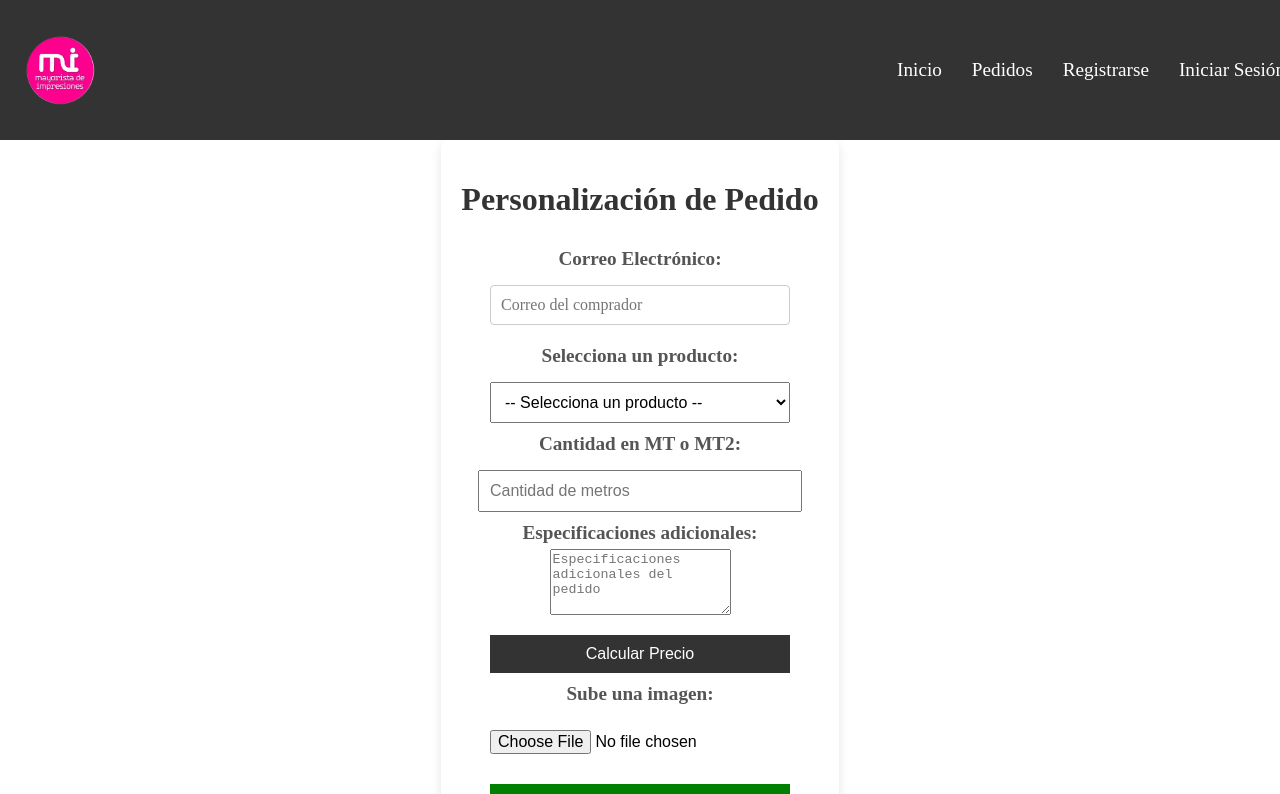
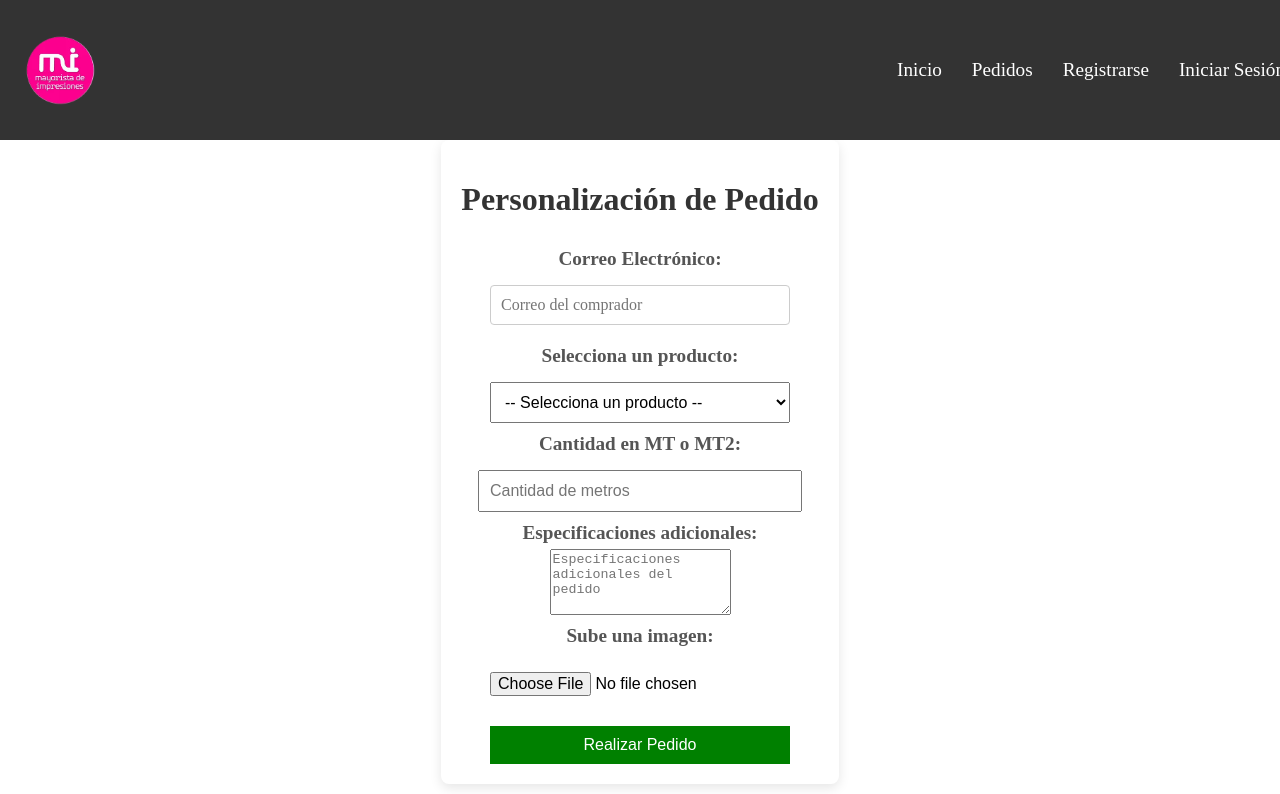
Before and after one commit to Romanchu/LaDuplicadora, a React (Create React App) app: page /personalizacion in a window 1280 px wide. Shown: the top 794 px of the page. Built offline with nearby package versions, Linux system fonts and the light colour scheme.

Commit message:
terminado con modificaciones de precio

```diff
--- a/src/components/Personalizacion/Personalizacion.jsx
+++ b/src/components/Personalizacion/Personalizacion.jsx
@@ -3,7 +3,6 @@ import './Personalizacion.css';
 
 const Personalizacion = () => {
   const [producto, setProducto] = useState('');
-  const [precio, setPrecio] = useState(0);
   const [imagen, setImagen] = useState(null);
   const [email, setEmail] = useState('');
   const [opcionesAdicionales, setOpcionesAdicionales] = useState([]);
@@ -16,144 +15,6 @@ const Personalizacion = () => {
     'Ecosolvente': ['Vinilo b/Blanca (Brillo o matte)', 'Vinilo b/Negra (Brillo o matte)', 'Vinilo transparente', 'Microperforado', 'Lona Front 13oz', 'Lona Backlinght', 'Esmerilado', 'Blackout/Fotográfico', 'Vinilo LG Base Gris', 'Blueback'],
     'Green (Epson)': ['Vinilo b/Blanca (Brillo o matte)', 'Vinilo b/Negra (Brillo o matte)', 'Vinilo transparente', 'Microperforado', 'Lona Front 13oz', 'Lona Backlinght', 'Esmerilado', 'Blackout/Fotográfico', 'Vinilo LG Base Gris', 'Blueback', 'Corrugado plástico'],
     'UV': ['Vinilo b/Blanca (Brillo o matte)', 'Vinilo b/Negra (Brillo o matte)', 'Vinilo transparente', 'Microperforado', 'Lona Front 13oz', 'Lona Backlinght', 'Esmerilado', 'Blackout/Fotográfico', 'Vinilo LG Base Gris', 'Blueback', 'Corrugado plástico', 'ADICIONAL BLANCO UV X CAPA', 'IMPRESIÓN DE MATERIALES RIGIDOS EN UV (NO INCLUYE MATERIAL NI CAPAS DE BLANCO)'],
-  };
-
-  // Función para calcular el precio basado en la cantidad y la opción seleccionada
-  const calcularPrecio = () => {
-    let precioBase = 0;
-
-    // Lógica para el precio basado en el producto y la opción seleccionada
-    switch (producto) {
-      case 'Ecosolvente':
-        switch (opcionSeleccionada) {
-          case 'Vinilo b/Blanca (Brillo o matte)':
-            precioBase = cantidadMetros <= 20 ? 6750 : 6370;
-            break;
-          case 'Vinilo b/Negra (Brillo o matte)':
-            precioBase = cantidadMetros <= 20 ? 7470 : 7040;
-            break;
-          case 'Vinilo transparente':
-            precioBase = cantidadMetros <= 20 ? 6870 : 6480;
-            break;
-          case 'Microperforado':
-            precioBase = cantidadMetros <= 20 ? 9290 : 8760;
-            break;
-          case 'Lona Front 13oz':
-            precioBase = cantidadMetros <= 20 ? 7110 : 6700;
-            break;
-          case 'Lona Backlinght':
-            precioBase = cantidadMetros <= 20 ? 8220 : 7750;
-            break;
-          case 'Esmerilado':
-            precioBase = cantidadMetros <= 20 ? 7740 : 7300;
-            break;
-          case 'Blackout/Fotográfico':
-            precioBase = cantidadMetros <= 20 ? 11270 : 10630;
-            break;
-          case 'Vinilo LG Base Gris':
-            precioBase = cantidadMetros <= 20 ? 10410 : 9820;
-            break;
-          case 'Blueback':
-            precioBase = cantidadMetros <= 20 ? 4480 : 4230;
-            break;
-          default:
-            console.error("Opción no reconocida para Ecosolvente.");
-            break;
-        }
-        break;
-
-      case 'Green (Epson)':
-        switch (opcionSeleccionada) {
-          case 'Vinilo b/Blanca (Brillo o matte)':
-            precioBase = cantidadMetros <= 20 ? 8470 : 7990;
-            break;
-          case 'Vinilo b/Negra (Brillo o matte)':
-            precioBase = cantidadMetros <= 20 ? 9090 : 8580;
-            break;
-          case 'Vinilo transparente':
-            precioBase = cantidadMetros <= 20 ? 8580 : 8090;
-            break;
-          case 'Microperforado':
-            precioBase = cantidadMetros <= 20 ? 11250 : 10610;
-            break;
-          case 'Lona Front 13oz':
-            precioBase = cantidadMetros <= 20 ? 8150 : 7690;
-            break;
-          case 'Lona Backlinght':
-            precioBase = cantidadMetros <= 20 ? 10090 : 9520;
-            break;
-          case 'Esmerilado':
-            precioBase = cantidadMetros <= 20 ? 8300 : 7830;
-            break;
-          case 'Blackout/Fotográfico':
-            precioBase = cantidadMetros <= 20 ? 13230 : 12480;
-            break;
-          case 'Vinilo LG Base Gris':
-            precioBase = cantidadMetros <= 20 ? 11690 : 11030;
-            break;
-          case 'Blueback':
-            precioBase = cantidadMetros <= 20 ? 5610 : 5290;
-            break;
-          case 'Corrugado plástico':
-            precioBase = 8860;
-            break;
-          default:
-            console.error("Opción no reconocida para Green (Epson).");
-            break;
-        }
-        break;
-
-      case 'UV':
-        switch (opcionSeleccionada) {
-          case 'Vinilo b/Blanca (Brillo o matte)':
-            precioBase = cantidadMetros <= 10 ? 7070 : 6430;
-            break;
-          case 'Vinilo b/Negra (Brillo o matte)':
-            precioBase = cantidadMetros <= 10 ? 7740 : 7040;
-            break;
-          case 'Vinilo transparente':
-            precioBase = cantidadMetros <= 10 ? 7180 : 6530;
-            break;
-          case 'Lona Front 13oz':
-            precioBase = cantidadMetros <= 10 ? 7410 : 6740;
-            break;
-          case 'Lona Backlinght':
-            precioBase = cantidadMetros <= 10 ? 8710 : 7920;
-            break;
-          case 'Esmerilado':
-            precioBase = cantidadMetros <= 10 ? 7220 : 6560;
-            break;
-          case 'Blackout/Fotográfico':
-            precioBase = cantidadMetros <= 10 ? 12060 : 10960;
-            break;
-          case 'Vinilo LG Base Gris':
-            precioBase = cantidadMetros <= 10 ? 11800 : 10730;
-            break;
-          case 'Blueback':
-            precioBase = cantidadMetros <= 10 ? 4850 : 4410;
-            break;
-          case 'Corrugado plástico':
-            precioBase = 16570;
-            break;
-          case 'ADICIONAL BLANCO UV X CAPA':
-            precioBase = cantidadMetros <= 10 ? 3240 : 2950;
-            break;
-          case 'IMPRESIÓN DE MATERIALES RIGIDOS EN UV':
-            precioBase = cantidadMetros <= 10 ? 5020 : 4560;
-            break;
-          default:
-            console.error("Opción no reconocida para UV.");
-            break;
-        }
-        break;
-
-      default:
-        console.error("Producto no reconocido.");
-        precioBase = 0;
-    }
-
-    // Calcular el precio total
-    setPrecio(precioBase * cantidadMetros);
   };
 
   const manejarSubidaImagen = (e) => {
@@ -182,7 +43,6 @@ const Personalizacion = () => {
     formData.append('producto', producto);
     formData.append('opcionSeleccionada', opcionSeleccionada);
     formData.append('cantidadMetros', cantidadMetros);
-    formData.append('precio', precio);
     formData.append('email', email);
     formData.append('imagen', imagen);
     formData.append('detallesAdicionales', detallesAdicionales); // Añade los detalles adicionales
@@ -271,10 +131,6 @@ const Personalizacion = () => {
         rows="4"
       />
 
-      <button onClick={calcularPrecio}>Calcular Precio</button>
-
-      {precio > 0 && <p>Precio estimado: ${precio}</p>}
-
       <label htmlFor="imagen">Sube una imagen:</label>
       <input
         type="file"
```
Also changed, not shown: 1 other file (tests, documents, lock files or other folders).
